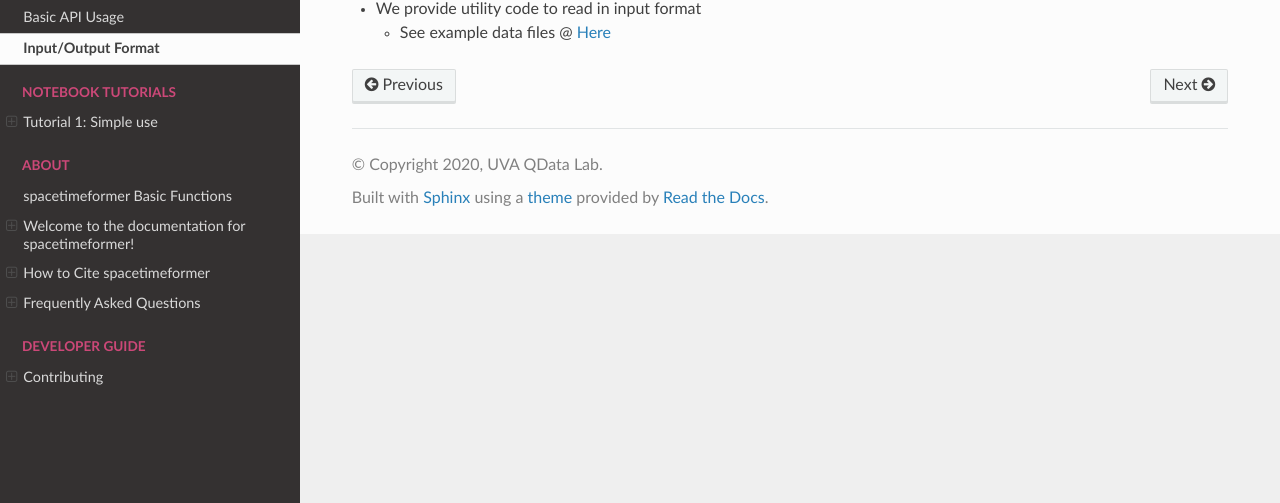
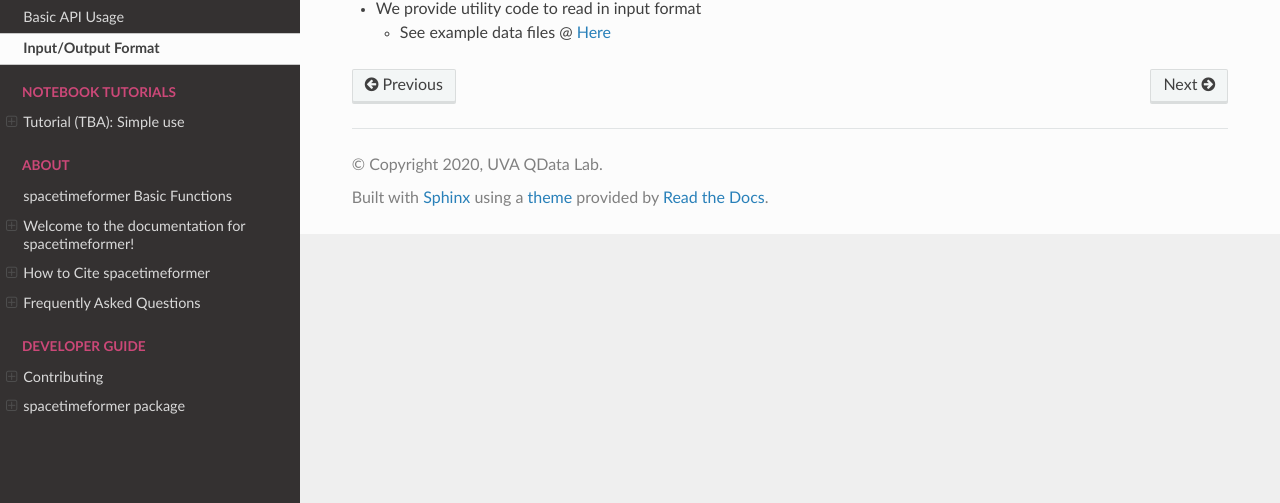
Before and after one commit to QData/spacetimeformer, a Sphinx documentation site: the page built from docs/1start/data_in_out.md, in a window 1280 px wide. Shown: the part 164-667 px from the top of the page. Built offline with Sphinx 7.4.7 and the Read the Docs theme 2.0.0, drawn with Linux system fonts in a browser that asks for light colours; pages that are not in the unit, such as notebooks, are missing from menus.

Commit message:
Update index.rst

```diff
--- a/docs/index.rst
+++ b/docs/index.rst
@@ -13,7 +13,7 @@ spacetimeformer Documentation
    :maxdepth: 6
    :caption: Notebook tutorials
 
-   Tutorial 1: Simple use <2demo/Demo.ipynb>
+   Tutorial (TBA): Simple use <2demo/Demo.ipynb>
 
 
 .. toctree::
@@ -30,4 +30,4 @@ spacetimeformer Documentation
    :caption: Developer Guide
 
    Contributing <1start/support.md>
-   apidoc/transformer_timeseries
+   apidoc/spacetimeformer
```
